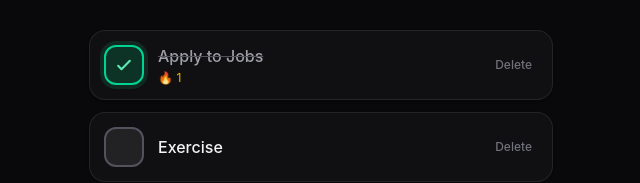
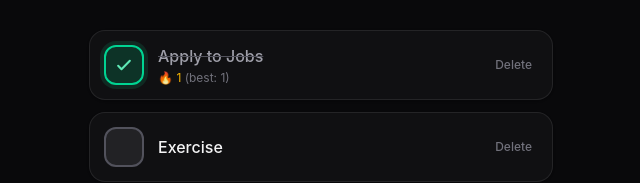
Before and after one commit to shaurya10n/habit-tracker, a React (Vite) app: page / in a window 1280 px wide. Both pictures are taken after a click on the label "Apply to Jobs". Shown: the part 218-401 px from the top of the page, without its empty margins (319-959 px from the left). Built offline with nearby package versions, Linux system fonts and the light colour scheme.

Commit message:
added streak counting and milestone badges

```diff
--- a/src/App.tsx
+++ b/src/App.tsx
@@ -1,6 +1,13 @@
-import { useCallback, useEffect, useMemo, useState } from 'react'
+import {
+  useCallback,
+  useEffect,
+  useMemo,
+  useRef,
+  useState,
+} from 'react'
 
 const STORAGE_KEY = 'habit-tracker-v1'
+const STREAK_MILESTONES = [7, 30, 100] as const
 
 const DEFAULT_HABIT_NAMES = [
   'Apply to Jobs',
@@ -14,10 +21,13 @@ const DEFAULT_HABIT_NAMES = [
 type Habit = { id: string; name: string }
 
 type Persisted = {
-  version: 1
+  version: 2
   habits: Habit[]
   /** YYYY-MM-DD → habitId → completed */
   completions: Record<string, Record<string, true>>
+  bestStreakByHabitId: Record<string, number>
+  /** habitId → milestone day string "7" | "30" | "100" → shown once */
+  milestoneSeen: Record<string, Record<string, true>>
 }
 
 function formatYMD(d: Date): string {
@@ -34,36 +44,121 @@ function defaultHabits(): Habit[] {
   }))
 }
 
+function cloneMilestoneSeen(
+  s: Record<string, Record<string, true>>,
+): Record<string, Record<string, true>> {
+  const out: Record<string, Record<string, true>> = {}
+  for (const [id, m] of Object.entries(s)) {
+    out[id] = { ...m }
+  }
+  return out
+}
+
+function backfillStreakFields(
+  habits: Habit[],
+  completions: Persisted['completions'],
+): Pick<Persisted, 'bestStreakByHabitId' | 'milestoneSeen'> {
+  const bestStreakByHabitId: Record<string, number> = {}
+  const milestoneSeen: Record<string, Record<string, true>> = {}
+  for (const h of habits) {
+    const streak = habitStreak(completions, h.id)
+    bestStreakByHabitId[h.id] = streak
+    const seen: Record<string, true> = {}
+    for (const m of STREAK_MILESTONES) {
+      if (streak >= m) seen[String(m)] = true
+    }
+    if (Object.keys(seen).length > 0) milestoneSeen[h.id] = seen
+  }
+  return { bestStreakByHabitId, milestoneSeen }
+}
+
 function loadPersisted(): Persisted {
+  const fresh = (): Persisted => ({
+    version: 2,
+    habits: defaultHabits(),
+    completions: {},
+    bestStreakByHabitId: {},
+    milestoneSeen: {},
+  })
+
   try {
     const raw = localStorage.getItem(STORAGE_KEY)
-    if (!raw) {
-      return { version: 1, habits: defaultHabits(), completions: {} }
-    }
+    if (!raw) return fresh()
+
     const data = JSON.parse(raw) as unknown
-    if (
-      !data ||
-      typeof data !== 'object' ||
-      (data as Persisted).version !== 1 ||
-      !Array.isArray((data as Persisted).habits)
-    ) {
-      return { version: 1, habits: defaultHabits(), completions: {} }
-    }
-    const p = data as Persisted
-    const habits = p.habits.filter(
+    if (!data || typeof data !== 'object') return fresh()
+
+    const rec = data as Record<string, unknown>
+    const habitsRaw = rec.habits
+    if (!Array.isArray(habitsRaw)) return fresh()
+
+    const habits = habitsRaw.filter(
       (h): h is Habit =>
         typeof h?.id === 'string' &&
         typeof h?.name === 'string' &&
         h.name.length > 0,
     )
     const completions =
-      p.completions && typeof p.completions === 'object' ? p.completions : {}
-    if (habits.length === 0) {
-      return { version: 1, habits: defaultHabits(), completions: {} }
+      rec.completions && typeof rec.completions === 'object'
+        ? (rec.completions as Persisted['completions'])
+        : {}
+
+    if (habits.length === 0) return fresh()
+
+    const ver = rec.version
+    if (ver !== 2) {
+      const bf = backfillStreakFields(habits, completions)
+      return {
+        version: 2,
+        habits,
+        completions,
+        bestStreakByHabitId: bf.bestStreakByHabitId,
+        milestoneSeen: bf.milestoneSeen,
+      }
     }
-    return { version: 1, habits, completions }
+
+    let bestStreakByHabitId: Record<string, number> = {}
+    if (rec.bestStreakByHabitId && typeof rec.bestStreakByHabitId === 'object') {
+      for (const [k, v] of Object.entries(rec.bestStreakByHabitId)) {
+        if (typeof v === 'number' && Number.isFinite(v) && v >= 0) {
+          bestStreakByHabitId[k] = Math.floor(v)
+        }
+      }
+    }
+
+    let milestoneSeen: Record<string, Record<string, true>> = {}
+    if (rec.milestoneSeen && typeof rec.milestoneSeen === 'object') {
+      for (const [hid, map] of Object.entries(rec.milestoneSeen)) {
+        if (!map || typeof map !== 'object') continue
+        const inner: Record<string, true> = {}
+        for (const [mk, mv] of Object.entries(map)) {
+          if (mv === true) inner[mk] = true
+        }
+        if (Object.keys(inner).length > 0) milestoneSeen[hid] = inner
+      }
+    }
+
+    for (const h of habits) {
+      const streak = habitStreak(completions, h.id)
+      const prev = bestStreakByHabitId[h.id] ?? 0
+      if (streak > prev) bestStreakByHabitId[h.id] = streak
+      for (const m of STREAK_MILESTONES) {
+        if (streak >= m) {
+          if (!milestoneSeen[h.id]) milestoneSeen[h.id] = {}
+          milestoneSeen[h.id][String(m)] = true
+        }
+      }
+    }
+
+    return {
+      version: 2,
+      habits,
+      completions,
+      bestStreakByHabitId,
+      milestoneSeen,
+    }
   } catch {
-    return { version: 1, habits: defaultHabits(), completions: {} }
+    return fresh()
   }
 }
 
@@ -102,21 +197,104 @@ function habitStreak(
 type AppData = {
   habits: Habit[]
   completions: Persisted['completions']
+  bestStreakByHabitId: Record<string, number>
+  milestoneSeen: Record<string, Record<string, true>>
 }
+
+type ToastItem = { id: string; title: string; body: string }
 
 export default function App() {
   const [data, setData] = useState<AppData>(() => {
     const p = loadPersisted()
-    return { habits: p.habits, completions: p.completions }
+    return {
+      habits: p.habits,
+      completions: p.completions,
+      bestStreakByHabitId: p.bestStreakByHabitId,
+      milestoneSeen: p.milestoneSeen,
+    }
   })
-  const { habits, completions } = data
+  const { habits, completions, bestStreakByHabitId, milestoneSeen } = data
   const [newName, setNewName] = useState('')
+  const [toasts, setToasts] = useState<ToastItem[]>([])
+  const milestoneToastDedupeRef = useRef(new Set<string>())
+  const pendingMilestonesRef = useRef<{ name: string; m: number }[]>([])
 
   const now = new Date()
   const today = formatYMD(now)
 
   useEffect(() => {
-    savePersisted({ version: 1, habits, completions })
+    savePersisted({
+      version: 2,
+      habits,
+      completions,
+      bestStreakByHabitId,
+      milestoneSeen,
+    })
+  }, [habits, completions, bestStreakByHabitId, milestoneSeen])
+
+  useEffect(() => {
+    pendingMilestonesRef.current = []
+    setData((d) => {
+      const pending = pendingMilestonesRef.current
+      const nextBest = { ...d.bestStreakByHabitId }
+      const nextSeen = cloneMilestoneSeen(d.milestoneSeen)
+      let changed = false
+
+      for (const h of d.habits) {
+        const streak = habitStreak(d.completions, h.id)
+        const prevBest = nextBest[h.id] ?? 0
+        if (streak > prevBest) {
+          nextBest[h.id] = streak
+          changed = true
+        }
+
+        for (const m of STREAK_MILESTONES) {
+          const key = String(m)
+          if (streak >= m && !nextSeen[h.id]?.[key]) {
+            nextSeen[h.id] = { ...(nextSeen[h.id] ?? {}), [key]: true }
+            changed = true
+            const dedupe = `${h.id}-${m}`
+            if (!milestoneToastDedupeRef.current.has(dedupe)) {
+              milestoneToastDedupeRef.current.add(dedupe)
+              pending.push({ name: h.name, m })
+            }
+          }
+        }
+      }
+
+      if (!changed) return d
+
+      return {
+        ...d,
+        bestStreakByHabitId: nextBest,
+        milestoneSeen: nextSeen,
+      }
+    })
+
+    const pending = pendingMilestonesRef.current
+    if (pending.length === 0) return
+
+    pending.forEach((t, i) => {
+      window.setTimeout(() => {
+        const id = crypto.randomUUID()
+        setToasts((prev) => [
+          ...prev,
+          {
+            id,
+            title:
+              t.m === 7
+                ? 'One week strong'
+                : t.m === 30
+                  ? '30-day milestone'
+                  : 'Triple digits',
+            body: `${t.name} — ${t.m}-day streak unlocked.`,
+          },
+        ])
+        window.setTimeout(() => {
+          setToasts((prev) => prev.filter((x) => x.id !== id))
+        }, 5200)
+      }, i * 480)
+    })
   }, [habits, completions])
 
   const completedToday = useMemo(() => {
@@ -138,14 +316,14 @@ export default function App() {
         } else {
           day[habitId] = true
         }
-        let completions: Persisted['completions']
+        let nextCompletions: Persisted['completions']
         if (Object.keys(day).length === 0) {
-          completions = { ...next }
-          delete completions[today]
+          nextCompletions = { ...next }
+          delete nextCompletions[today]
         } else {
-          completions = { ...next, [today]: day }
+          nextCompletions = { ...next, [today]: day }
         }
-        return { ...s, completions }
+        return { ...s, completions: nextCompletions }
       })
     },
     [today],
@@ -171,9 +349,18 @@ export default function App() {
         delete copy[id]
         if (Object.keys(copy).length > 0) nextCompletions[date] = copy
       }
+      const nextBest = { ...s.bestStreakByHabitId }
+      delete nextBest[id]
+      const nextSeen = { ...s.milestoneSeen }
+      delete nextSeen[id]
+      for (const k of milestoneToastDedupeRef.current) {
+        if (k.startsWith(`${id}-`)) milestoneToastDedupeRef.current.delete(k)
+      }
       return {
         habits: s.habits.filter((h) => h.id !== id),
         completions: nextCompletions,
+        bestStreakByHabitId: nextBest,
+        milestoneSeen: nextSeen,
       }
     })
   }, [])
@@ -187,6 +374,22 @@ export default function App() {
 
   return (
     <div className="min-h-dvh bg-zinc-950 text-zinc-100 antialiased">
+      <div
+        className="pointer-events-none fixed inset-x-0 bottom-0 z-50 flex flex-col items-center gap-2 p-4 sm:p-6"
+        aria-live="polite"
+      >
+        {toasts.map((t) => (
+          <div
+            key={t.id}
+            className="animate-habit-done pointer-events-auto w-full max-w-md rounded-2xl border border-amber-500/35 bg-zinc-900/95 px-4 py-3 shadow-xl shadow-black/40 backdrop-blur-md"
+            role="status"
+          >
+            <p className="text-sm font-semibold text-amber-200">{t.title}</p>
+            <p className="mt-0.5 text-sm text-zinc-300">{t.body}</p>
+          </div>
+        ))}
+      </div>
+
       <div className="mx-auto flex min-h-dvh max-w-lg flex-col px-4 pb-10 pt-8 sm:px-6 sm:pt-12">
         <header className="mb-8 space-y-1">
           <p className="text-sm font-medium tracking-wide text-zinc-500">
@@ -250,6 +453,8 @@ export default function App() {
           {habits.map((habit) => {
             const done = isCompleted(completions, habit.id, today)
             const streak = habitStreak(completions, habit.id)
+            const best = bestStreakByHabitId[habit.id] ?? 0
+            const showStreakRow = streak > 0 || best > 0
             return (
               <li
                 key={habit.id}
@@ -299,9 +504,12 @@ export default function App() {
                     >
                       {habit.name}
                     </span>
-                    {streak > 0 && (
+                    {showStreakRow && (
                       <span className="mt-0.5 block text-xs text-amber-400/95">
                         🔥 {streak}
+                        {best > 0 ? (
+                          <span className="text-zinc-500"> (best: {best})</span>
+                        ) : null}
                       </span>
                     )}
                   </span>
```
